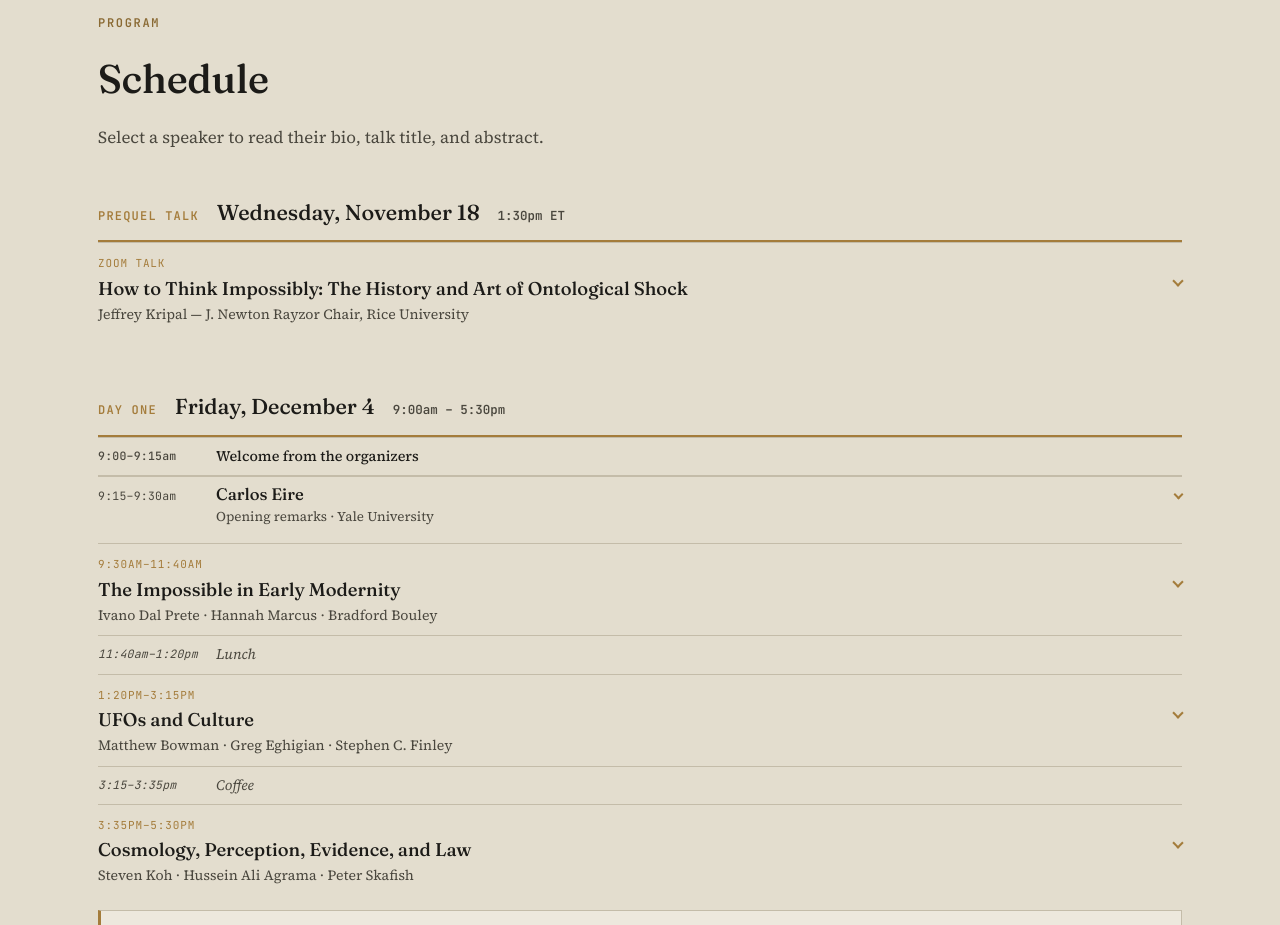
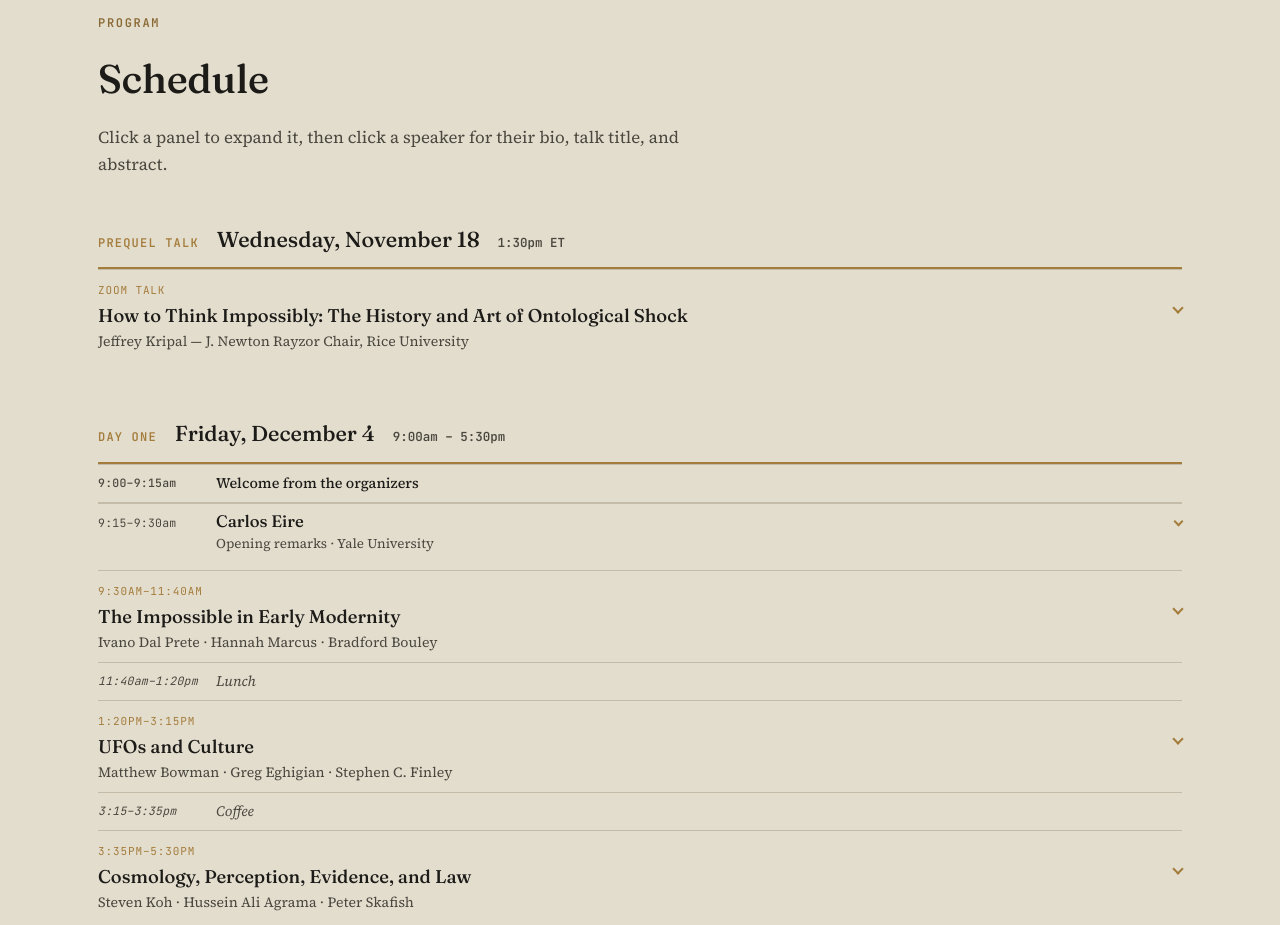
Before and after one commit to yaleimpossible2026/yaleimpossible2026.github.io, a plain HTML site: page index.html in a window 1280 px wide. Shown: the part 5180-6105 px from the top of the page. Drawn offline with Linux system fonts and the light colour scheme.

Commit message:
Add files via upload

```diff
--- a/index.html
+++ b/index.html
@@ -1357,7 +1357,7 @@
 <div class="section-head" style="max-width: 70ch;">
 <div class="eyebrow on-parchment">Program</div>
 <h2 class="section-title">Schedule</h2>
-<p>Select a speaker to read their bio, talk title, and abstract.</p>
+<p>Click a panel to expand it, then click a speaker for their bio, talk title, and abstract.</p>
 </div>
 <div class="sched-grid sched-prequel" id="prequel">
 <div class="sched-day">
```
